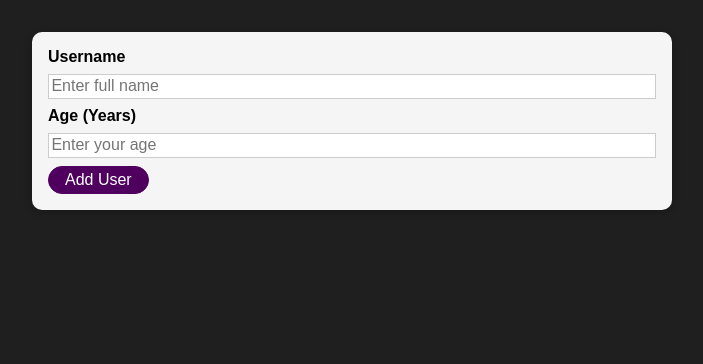
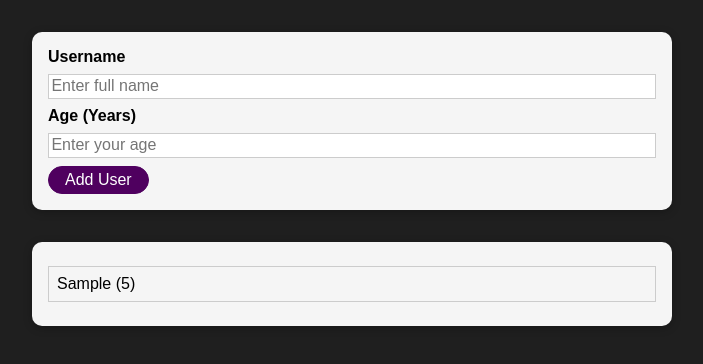
Before and after one commit to milosDamjanovic17/practice-project, a React (Create React App) app: page / in a window 1280 px wide. Both pictures are taken after typing "Sample", "5" into the empty fields and a click on the button "Add User". Shown: the top 364 px of the page, without its empty margins (288-991 px from the left). Built offline with nearby package versions, Linux system fonts and the light colour scheme.

Commit message:
Added UsersList component Added hook for tracking states Defined function for showing users in a UsersList componenet

```diff
--- a/src/App.js
+++ b/src/App.js
@@ -1,10 +1,23 @@
-import React from "react";
+import React, { useState } from "react";
 import AddUser from "./Components/Users/AddUser";
+import UsersList from "./Components/Users/UsersList";
 
 function App() {
+  const [usersList, setUsersList] = useState([]);
+
+  const addUserHandler = (username, userAge) => {
+    setUsersList((prevUsersList) => {
+      return [
+        ...prevUsersList,
+        { id: Math.random().toString(), name: username, age: userAge },
+      ];
+    });
+  };
+
   return (
     <div>
-      <AddUser />
+      <AddUser onAddUser={addUserHandler} />
+      <UsersList users={usersList} />
     </div>
   );
 }
--- a/src/Components/Users/AddUser.js
+++ b/src/Components/Users/AddUser.js
@@ -25,7 +25,10 @@ const AddUser = (props) => {
     } else if (+enteredAge < 1) {
       console.log("lmao unesi normalan broj godina");
     } else {
-      console.table(`Username: ${enteredUsername}, Age: ${enteredAge}`);
+      console.table(
+        `Username: ${enteredUsername}, Age: ${enteredAge} added to list!`
+      );
+      props.onAddUser(enteredUsername, enteredAge);
       setEnteredUsername("");
       setEnteredAge("");
     }
--- /dev/null
+++ b/src/Components/Users/UsersList.js
@@ -0,0 +1,19 @@
+import React from "react";
+import style from "./UsersList.module.css";
+import Card from "../UI/Card";
+
+const UsersList = (props) => {
+  return (
+    <Card className={style.users}>
+      <ul>
+        {props.users.map((user) => (
+          <li key={user.id}>
+            {user.name} ({user.age})
+          </li>
+        ))}
+      </ul>
+    </Card>
+  );
+};
+
+export default UsersList;
--- /dev/null
+++ b/src/Components/Users/UsersList.module.css
@@ -0,0 +1,16 @@
+.users {
+  margin: 2rem auto;
+  width: 90%;
+  max-width: 40rem;
+}
+
+.users ul {
+  list-style: none;
+  padding: 1rem;
+}
+
+.users li {
+  border: 1px solid #ccc;
+  margin: 0.5rem 0;
+  padding: 0.5rem;
+}
```
